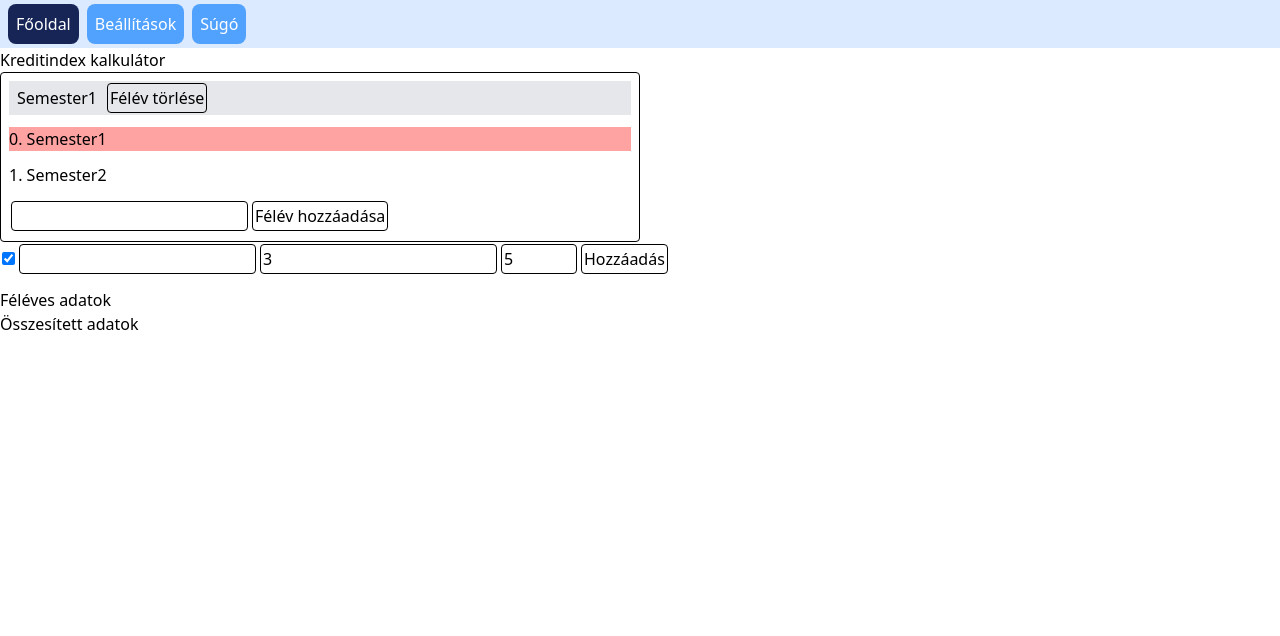
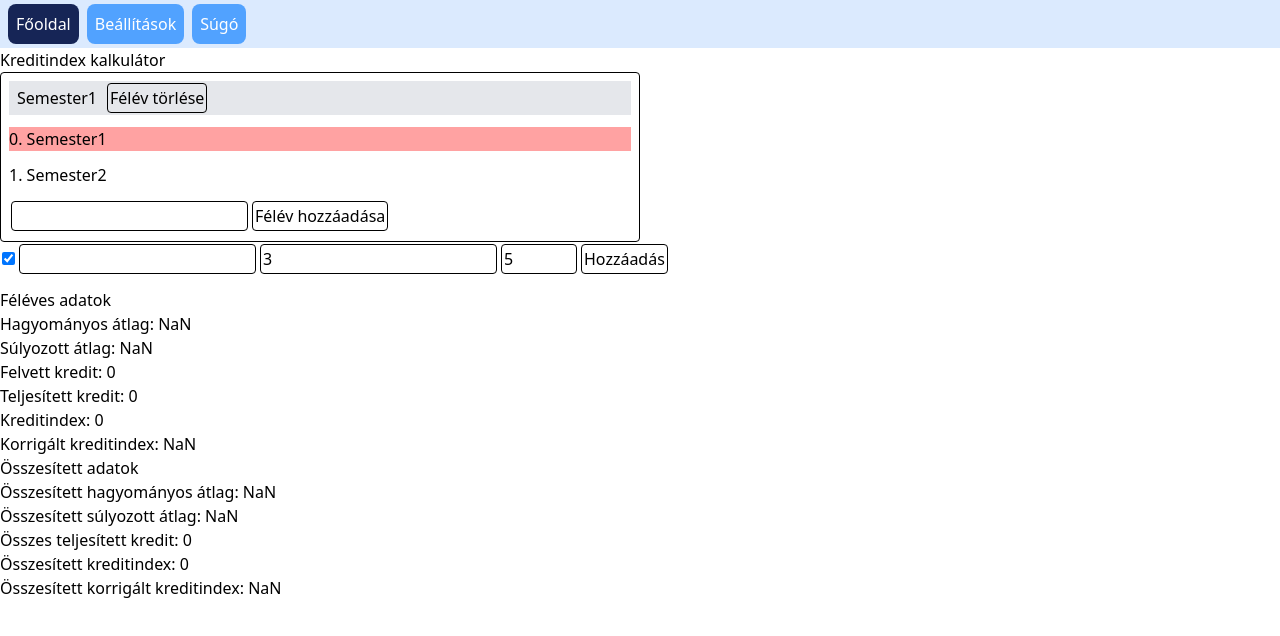
Before and after one commit to janosnagygyorgy/kredit-v2, a React (Vite) app: page /Home in a window 1280 px wide. Shown: the top 636 px of the page. Built offline with nearby package versions, Linux system fonts and the light colour scheme.

Commit message:
Simplify statistics displaying

```diff
--- a/src/pages/home/components/StatisticsDisplay.tsx
+++ b/src/pages/home/components/StatisticsDisplay.tsx
@@ -8,73 +8,26 @@ function StatisticsDisplay({ calculatorService }: StatisticsDisplayProps) {
   return (
     <>
       <h2>Féléves adatok</h2>
-      <div>
-        {calculatorService.config.semesterTraditionalAverage &&
-          `Hagyományos átlag: ${
-            Math.round(calculatorService.semesterTraditionalAverage() * 100) /
-            100
-          }`}
-      </div>
-      <div>
-        {calculatorService.config.semesterWeightedAverage &&
-          `Súlyozott átlag: ${
-            Math.round(calculatorService.semesterWeightedAverage() * 100) / 100
-          }`}
-      </div>
-      <div>
-        {calculatorService.config.semesterCreditSum &&
-          `Felvett kredit: ${calculatorService.semesterCreditSum()}`}
-      </div>
-      <div>
-        {calculatorService.config.semesterCompletedCreditSum &&
-          `Teljesített kredit: ${calculatorService.semesterCompletedCreditSum()}`}
-      </div>
-      <div>
-        {calculatorService.config.semesterCreditIndex &&
-          `Kreditindex: ${
-            Math.round(calculatorService.semesterCreditIndex() * 100) / 100
-          }`}
-      </div>
-      <div>
-        {calculatorService.config.semesterCorrectedCreditIndex &&
-          `Korrigált kreditindex: ${
-            Math.round(calculatorService.semesterCorrectedCreditIndex() * 100) /
-            100
-          }`}
-      </div>
+      {calculatorService.config["semesterStatistics"].map((item) => {
+        return (
+          item.enabled && (
+            <div key={item.key}>
+              {item.text}: {item.method()}
+            </div>
+          )
+        );
+      })}
 
       <h2>Összesített adatok</h2>
-      <div>
-        {calculatorService.config.cumulatedTraditionalAverage &&
-          `Összesített hagyományos átlag: ${
-            Math.round(calculatorService.cumulatedTraditionalAverage() * 100) /
-            100
-          }`}
-      </div>
-      <div>
-        {calculatorService.config.cumulatedWeightedAverage &&
-          `Összesített súlyozott átlag: ${
-            Math.round(calculatorService.cumulatedWeightedAverage() * 100) / 100
-          }`}
-      </div>
-      <div>
-        {calculatorService.config.cumulatedCompletedCreditSum &&
-          `Összes teljesített kredit: ${calculatorService.cumulatedCompletedCreditSum()}`}
-      </div>
-      <div>
-        {calculatorService.config.cumulatedCreditIndex &&
-          `Összesített kreditindex: ${
-            Math.round(calculatorService.cumulatedCreditIndex() * 100) / 100
-          }`}
-      </div>
-      <div>
-        {calculatorService.config.cumulatedCorrectedCreditIndex &&
-          `Összesített korrigált kreditindex: ${
-            Math.round(
-              calculatorService.cumulatedCorrectedCreditIndex() * 100
-            ) / 100
-          }`}
-      </div>
+      {calculatorService.config["cumulatedStatistics"].map((item) => {
+        return (
+          item.enabled && (
+            <div key={item.key}>
+              {item.text}: {item.method()}
+            </div>
+          )
+        );
+      })}
     </>
   );
 }
--- a/src/pages/settings/components/ImportExport.tsx
+++ b/src/pages/settings/components/ImportExport.tsx
@@ -37,7 +37,6 @@ function ImportExport({ data, onImport }: ImportExportProps) {
       if (!event.target) return;
       const data = event.target?.result;
       if (typeof data !== "string") return;
-      console.log(data);
       onImport(JSON.parse(data) as StoredData);
     };
     reader.readAsText(file);
--- a/src/services/CalculatorService.ts
+++ b/src/services/CalculatorService.ts
@@ -13,37 +13,37 @@ class CalculatorService {
         key: "semesterTraditionalAverage",
         enabled: true,
         text: "Hagyományos átlag",
-        method: this.semesterTraditionalAverage,
+        method: () => this.semesterTraditionalAverage(),
       },
       {
         key: "semesterWeightedAverage",
         enabled: true,
         text: "Súlyozott átlag",
-        method: this.semesterWeightedAverage,
+        method: () => this.semesterWeightedAverage(),
       },
       {
         key: "semesterCreditSum",
         enabled: true,
         text: "Felvett kredit",
-        method: this.semesterCreditSum,
+        method: () => this.semesterCreditSum(),
       },
       {
         key: "semesterCompletedCreditSum",
         enabled: true,
         text: "Teljesített kredit",
-        method: this.semesterCompletedCreditSum,
+        method: () => this.semesterCompletedCreditSum(),
       },
       {
         key: "semesterCreditIndex",
         enabled: true,
         text: "Kreditindex",
-        method: this.semesterCreditIndex,
+        method: () => this.semesterCreditIndex(),
       },
       {
         key: "semesterCorrectedCreditIndex",
         enabled: true,
         text: "Korrigált kreditindex",
-        method: this.semesterCorrectedCreditIndex,
+        method: () => this.semesterCorrectedCreditIndex(),
       },
     ],
     cumulatedStatistics: [
@@ -51,31 +51,31 @@ class CalculatorService {
         key: "cumulatedTraditionalAverage",
         enabled: true,
         text: "Összesített hagyományos átlag",
-        method: this.cumulatedTraditionalAverage,
+        method: () => this.cumulatedTraditionalAverage(),
       },
       {
         key: "cumulatedWeightedAverage",
         enabled: true,
         text: "Összesített súlyozott átlag",
-        method: this.cumulatedWeightedAverage,
+        method: () => this.cumulatedWeightedAverage(),
       },
       {
         key: "cumulatedCompletedCreditSum",
         enabled: true,
         text: "Összes teljesített kredit",
-        method: this.cumulatedCompletedCreditSum,
+        method: () => this.cumulatedCompletedCreditSum(),
       },
       {
         key: "cumulatedCreditIndex",
         enabled: true,
         text: "Összesített kreditindex",
-        method: this.cumulatedCreditIndex,
+        method: () => this.cumulatedCreditIndex(),
       },
       {
         key: "cumulatedCorrectedCreditIndex",
         enabled: true,
         text: "Összesített korrigált kreditindex",
-        method: this.cumulatedCorrectedCreditIndex,
+        method: () => this.cumulatedCorrectedCreditIndex(),
       },
     ],
   };
@@ -92,7 +92,6 @@ class CalculatorService {
       if (!configItem) return;
       configItem.enabled = value;
     });
-    console.log(this.config);
   }
 
   public getConfigItem(key: string): CalculatorServiceConfigItem | undefined {
@@ -103,6 +102,10 @@ class CalculatorService {
 
   private getSemesterSubjects(semester: string): Subject[] {
     return this.data.find((s) => s.name === semester)?.subjects ?? [];
+  }
+
+  private round(value: number, decimals: number): number {
+    return Math.round(value * 10 ** decimals) / 10 ** decimals;
   }
 
   //#region Semester statistics
@@ -148,14 +151,18 @@ class CalculatorService {
 
   // Hagyományos átlag
   public semesterTraditionalAverage(): number {
-    return this.semesterGradeSum() / this.semesterNumberOfSubjects();
+    return this.round(
+      this.semesterGradeSum() / this.semesterNumberOfSubjects(),
+      2
+    );
   }
 
   // Súlyozott átlag
   public semesterWeightedAverage(): number {
-    return (
+    return this.round(
       this.semesterCompletedCreditGradeProductSum() /
-      this.semesterCompletedCreditSum()
+        this.semesterCompletedCreditSum(),
+      2
     );
   }
 
@@ -178,14 +185,15 @@ class CalculatorService {
 
   // Kreditindex
   public semesterCreditIndex(): number {
-    return this.semesterCompletedCreditGradeProductSum() / 30;
+    return this.round(this.semesterCompletedCreditGradeProductSum() / 30, 2);
   }
 
   // Korrigált kreditindex
   public semesterCorrectedCreditIndex(): number {
-    return (
+    return this.round(
       this.semesterCreditIndex() *
-      (this.semesterCompletedCreditSum() / this.semesterCreditSum())
+        (this.semesterCompletedCreditSum() / this.semesterCreditSum()),
+      2
     );
   }
   //#endregion Semester statistics
@@ -209,7 +217,7 @@ class CalculatorService {
       numberOfSubjects += this.semesterNumberOfSubjects(this.data[i].name);
       if (this.data[i].name === this.selectedSemester) break;
     }
-    return gradeSum / numberOfSubjects;
+    return this.round(gradeSum / numberOfSubjects, 2);
   }
 
   // Összesített súlyozott átlag
@@ -223,7 +231,7 @@ class CalculatorService {
       completedCreditSum += this.semesterCompletedCreditSum(this.data[i].name);
       if (this.data[i].name === this.selectedSemester) break;
     }
-    return creditGradeProductSum / completedCreditSum;
+    return this.round(creditGradeProductSum / completedCreditSum, 2);
   }
 
   // Összes teljesített kredit
@@ -247,14 +255,15 @@ class CalculatorService {
       );
       if (this.data[i].name === this.selectedSemester) break;
     }
-    return creditGradeProductSum / (semesterCounter * 30);
+    return this.round(creditGradeProductSum / (semesterCounter * 30), 2);
   }
 
   // Összesített korrigált kreditindex
   public cumulatedCorrectedCreditIndex(): number {
-    return (
+    return this.round(
       this.cumulatedCreditIndex() *
-      (this.cumulatedCompletedCreditSum() / this.cumulatedCreditSum())
+        (this.cumulatedCompletedCreditSum() / this.cumulatedCreditSum()),
+      2
     );
   }
 
```
